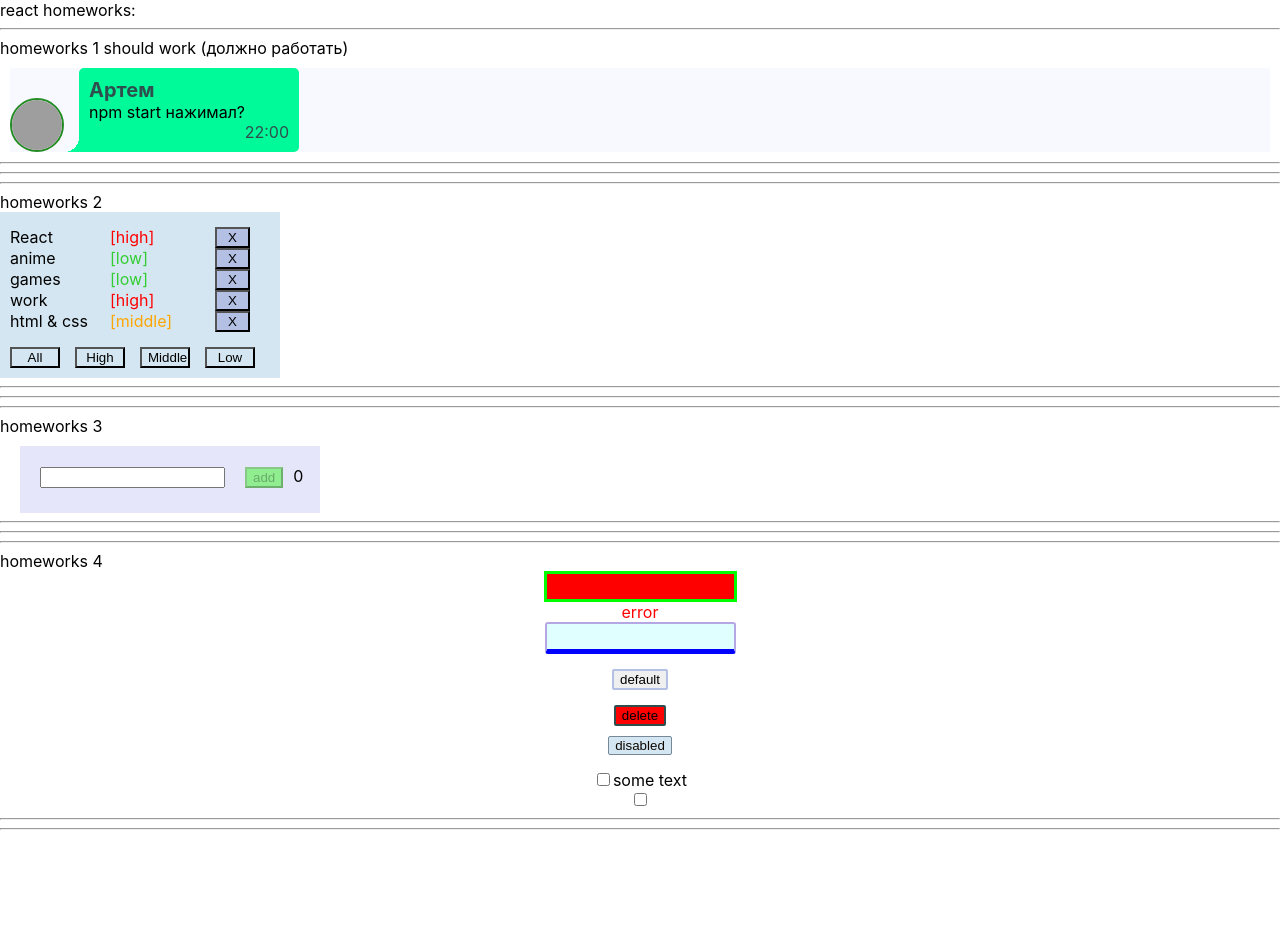
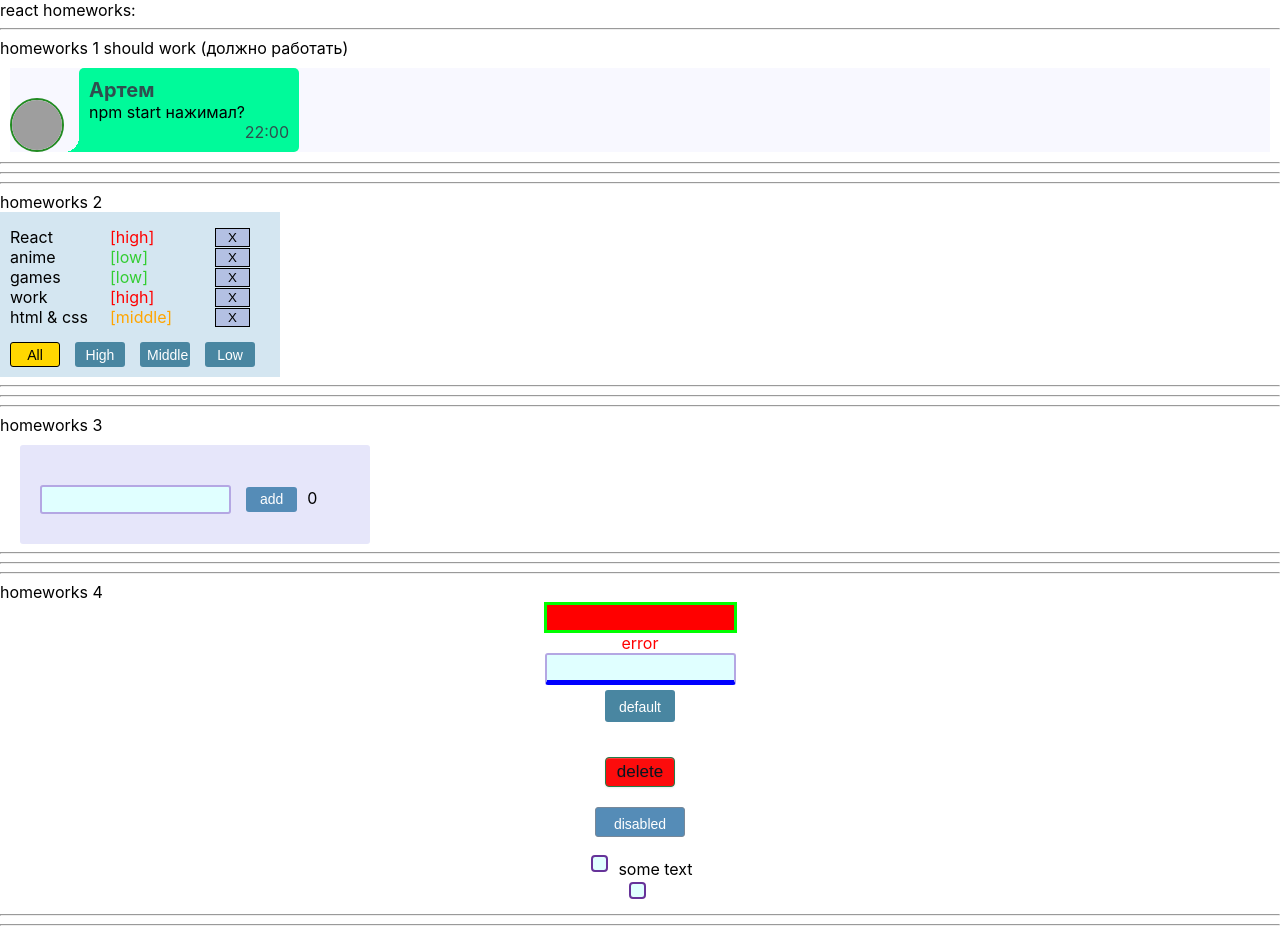
Before and after one commit to Sergey-BY6/IgnatHomeworks, a React (Create React App) app: page / in a window 1280 px wide. Before the commit the page ends 838 px from the top, so only its background shows below. Built offline with nearby package versions, Linux system fonts and the light colour scheme; grey boxes are pictures that could not be loaded.

Commit message:
Monday h4

```diff
--- a/src/p2-homeworks/h2/Affairs.module.css
+++ b/src/p2-homeworks/h2/Affairs.module.css
@@ -11,9 +11,82 @@
     column-gap: 15px;
 }
 
-.colorBottom {
-    background-color: #D4E6F1;
+/*.colorButton {*/
+/*    background-color: #D4E6F1;*/
+/*    border: 1px solid black;*/
+/*    border-radius: 2px;*/
+/*}*/
+
+/*.colorButton {*/
+/*    !*background-color: #D4E6F1;*!*/
+/*    !*border: 1px solid black;*!*/
+/*    border-radius: 4px;*/
+/*    color: #011821f9;*/
+/*    text-align: center;*/
+/*    font-family: Arial, Helvetica, sans-serif;*/
+/*    background-color: rgb( 168, 224, 247, 0.84);*/
+/*    border: 1px solid rgb( 33, 126, 74 );*/
+/*}*/
+
+/*.colorButton:hover {*/
+/*    background-color: rgb( 28, 171, 232, 0.98 );*/
+/*}*/
+
+
+.colorButton {
+    /*display: inline-block;*/
+    box-sizing: border-box;
+    /*padding: 0 13px;*/
+    /*margin: 0 15px 15px 15px;*/
+    outline: none;
+    border: 1px solid transparent;
+    border-radius: 3px;
+    height: 25px;
+    /*line-height: 32px;*/
+    font-size: 14px;
+    font-weight: 500;
+    text-decoration: none;
+    color: #fff;
+    background-color: #4986a1;
+    cursor: pointer;
+    user-select: none;
+    appearance: none;
+    touch-action: manipulation;
 }
+
+.active {
+    background-color: gold;
+    border: 1px solid black;
+    color: black;
+
+}
+
+.colorButton:focus-visible {
+    box-shadow: 0 0 0 3px lightskyblue;
+}
+.colorButton:hover {
+    border-color: transparent;
+    background-color: #327cd1f9 ;
+    color: #fff;
+}
+.colorButton:active {
+    border-color: #6f9cbc !important;
+    background-color: #367089 !important;
+}
+.colorButton:disabled {
+    background-color: #558cb7;
+    color: #fff;
+    pointer-events: none;
+}
+
+
+
+
+
+
+
+
+
 
 .deleteBotton {
     display: grid;
@@ -24,6 +97,8 @@
 
 .deleteBotton2 {
     background-color: #b3c0e3;
+    border: 1px solid black;
+    margin: 1px 0 0 0
 }
 
 .main {
--- a/src/p2-homeworks/h2/Affairs.tsx
+++ b/src/p2-homeworks/h2/Affairs.tsx
@@ -1,12 +1,13 @@
 import React from 'react'
 import Affair from './Affair'
-import {AffairType, FilterType} from './HW2'
+import { AffairType, FilterType} from './HW2'
 import s from './Affairs.module.css'
 
 type AffairsPropsType = { // need to fix any
     data: Array<AffairType>
     setFilter: (priority: FilterType) => void
     deleteAffairCallback: (_id: number) => void
+    filter: FilterType
 }
 
 function Affairs(props: AffairsPropsType) {
@@ -18,6 +19,8 @@ function Affairs(props: AffairsPropsType) {
         />
     ))
     console.log(mappedAffairs)
+
+   // let colorButton = `${s.colorButton} ${s.active}`
 
     const setAll = (value: FilterType) => {
         props.setFilter(value)
@@ -32,14 +35,22 @@ function Affairs(props: AffairsPropsType) {
         props.setFilter(value)
     }
 
+
+const setClassName = (value: FilterType) => {
+        return props.filter === value ? `${s.colorButton} ${s.active}`: (
+            props.filter === value ? `${s.colorButton} ${s.active}` : (
+                props.filter === value ? `${s.colorButton} ${s.active}`: (
+                    props.filter === value ? `${s.colorButton} ${s.active}` : s.colorButton)))
+}
+
     return (
         <div>
             {mappedAffairs}
             <div className={s.bottom}>
-                <button className={s.colorBottom} onClick={() => setAll('all')}>All</button>
-                <button className={s.colorBottom} onClick={() => setHigh('high')}>High</button>
-                <button className={s.colorBottom} onClick={() => setMiddle('middle')}>Middle</button>
-                <button className={s.colorBottom} onClick={() => setLow('low')}>Low</button>
+                <button className={setClassName('all')} onClick={() => setAll('all')}>All</button>
+                <button className={setClassName('high')} onClick={() => setHigh('high')}>High</button>
+                <button className={setClassName('middle')} onClick={() => setMiddle('middle')}>Middle</button>
+                <button className={setClassName ('low')} onClick={() => setLow('low')}>Low</button>
             </div>
 
         </div>
--- a/src/p2-homeworks/h2/HW2.tsx
+++ b/src/p2-homeworks/h2/HW2.tsx
@@ -8,7 +8,7 @@ export type AffairPriorityType = 'high' | 'low' | 'middle'
 export type AffairType = {
     _id: number
     name: string
-    priority: string
+    priority: AffairPriorityType
 }
 
 export type FilterType = 'all' | AffairPriorityType
@@ -23,7 +23,7 @@ const defaultAffairs: Array<AffairType> =  [ // need to fix any
 ]
 
 // pure helper functions
-export const filterAffairs = (affairs: Array<AffairType>, filter: string): Array<AffairType> => {
+export const filterAffairs = (affairs: Array<AffairType>, filter: FilterType): Array<AffairType> => {
     // need to fix any
     let filteredDefaultAffairs = affairs
     // if (filter === 'all') {return affairs
@@ -61,6 +61,7 @@ function HW2() {
                 data={filteredAffairs}
                 setFilter={setFilter}
                 deleteAffairCallback={deleteAffairCallback}
+                filter={filter}
             />
             </div>
 
--- a/src/p2-homeworks/h3/Greeting.module.css
+++ b/src/p2-homeworks/h3/Greeting.module.css
@@ -2,10 +2,27 @@
 
 }
 
+/*.emptyClass {*/
+/*    margin-left: 20px;*/
+/*}*/
+
+
 .emptyClass {
-    margin-left: 20px;
+    margin: 20px 0 5px 20px;
+    border: 2px solid #b4a7e3;
+    border-radius: 3px;
+    background-color: lightcyan;
+    /*margin-bottom: 5px;*/
+    padding: 5px 5px 5px 5px;
+    color: #0f0803;
+    outline:none
 }
 
+.emptyClass:focus{
+    margin-left: 20px;
+    border: 2px solid #5c89fa;
+    box-shadow:  0 0 2px 0 blue;
+}
 
 
 .error {
@@ -19,9 +36,44 @@
     font-size: 14px;
 }
 
+
 .button {
-    margin-left: 20px;
-    background-color: lightgreen;
+    display: inline-block;
+    box-sizing: border-box;
+    padding: 0 13px;
+    /*margin: 0 15px 15px 15px;*/
+    margin-left: 15px;
+    outline: none;
+    border: 1px solid transparent;
+    border-radius: 3px;
+    height: 25px;
+    /*line-height: 32px;*/
+    font-size: 14px;
+    font-weight: 500;
+    text-decoration: none;
+    color: #fff;
+    background-color: #4986a1;
+    cursor: pointer;
+    user-select: none;
+    appearance: none;
+    touch-action: manipulation;
+}
+.button:focus-visible {
+    box-shadow: 0 0 0 3px lightskyblue;
+}
+.button:hover {
+    border-color: transparent;
+    background-color: #327cd1f9 ;
+    color: #fff;
+}
+.button:active {
+    border-color: #6f9cbc !important;
+    background-color: #367089 !important;
+}
+.button:disabled {
+    background-color: #558cb7;
+    color: #fff;
+    pointer-events: none;
 }
 
 
@@ -35,5 +87,6 @@
     margin-left: 20px;
     padding: 20px 0 5px 0;
     background-color: lavender;
-    width: 300px;
+    width: 350px;
+    border-radius: 3px;
 }
--- a/src/p2-homeworks/h4/common/c1-SuperInputText/SuperInputText.tsx
+++ b/src/p2-homeworks/h4/common/c1-SuperInputText/SuperInputText.tsx
@@ -39,7 +39,7 @@ const SuperInputText: React.FC<SuperInputTextPropsType> = (
     }
 
     const finalSpanClassName = `${s.error} ${spanClassName ? spanClassName : ''}`
-    const finalInputClassName = error ? `${s.errorInput} ${className}` : `${s.superInput} ${className}`  // need to fix with (?:) and s.superInput
+    const finalInputClassName = `${s.input} ${error ? s.errorInput : s.superInput} ${className}`   // need to fix with (?:) and s.superInput
 
     return (
         <>
--- a/src/p2-homeworks/h4/common/c2-SuperButton/SuperButton.module.css
+++ b/src/p2-homeworks/h4/common/c2-SuperButton/SuperButton.module.css
@@ -1,35 +1,204 @@
-.default {
-    margin: 10px 0 15px 0;
-    border: 2px solid #b3c0e3;
-    border-radius: 2px;
-}
-
-.default:hover {
-    background-color: limegreen;
-    color: white;
-    border: 2px solid dimgrey;
-    border-radius: 2px;
+@keyframes blink {
+    0% {
+        left: -130%
+    }
+    100% {
+        left: 130%
+    }
 }
 
 
-.red {
-    background: red;
-    border: 2px solid darkslategrey;
-    border-radius: 2px;
 
-}
+/*.default {*/
+/*    margin: 10px 0 15px 0;*/
+/*    border: 2px solid #b3c0e3;*/
+/*    border-radius: 2px;*/
+/*}*/
+
+/*.default:hover {*/
+/*    background-color: limegreen;*/
+/*    color: white;*/
+/*    border: 2px solid dimgrey;*/
+/*    border-radius: 2px;*/
+/*}*/
 
 
-.red:hover {
-    background-color: red; /* Green */
-    color: white;
-    border: 2px solid darkslategrey;
-    border-radius: 2px;
-}
+/*.red {*/
+/*    background: red;*/
+/*    border: 2px solid darkslategrey;*/
+/*    border-radius: 2px;*/
+
+/*}*/
+
+
+/*.red:hover {*/
+/*    background-color: red; !* Green *!*/
+/*    color: white;*/
+/*    border: 2px solid dimgrey;*/
+/*    border-radius: 2px;*/
+/*}*/
 
 .default:disabled {
     background-color: #D4E6F1;
+    width: 90px;
+    height: 30px;
     color: #0f0803;
     border: 1px solid lightslategray;
 
 }
+.default:disabled:hover {
+    background-color: #D4E6F1;
+    color: #0f0803;
+    border: 1px solid lightslategray;
+}
+
+
+
+
+
+
+
+/*.default{*/
+/*    border-radius: 4px;*/
+/*    -webkit-box-shadow: inset 0 1px 0 rgba(255, 255, 255, 0.2), 0 1px 2px rgba(0, 0, 0, 0.08);*/
+/*    -moz-box-shadow: inset 0 1px 0 rgba(255, 255, 255, 0.2), 0 1px 2px rgba(0, 0, 0, 0.08);*/
+/*    box-shadow: inset 0 1px 0 rgba(255, 255, 255, 0.2), 0 1px 2px rgba(0, 0, 0, 0.08);*/
+/*    color: #011821f9;*/
+/*    display:block;*/
+/*    width:70px;*/
+/*    height: 30px;*/
+/*    text-align: center;*/
+/*    font-family: Arial, Helvetica, sans-serif;*/
+/*    font-size: 17px;*/
+/*    !*padding: 8px 16px;*!*/
+/*    margin: 20px auto;*/
+/*    text-decoration: none;*/
+/*    text-shadow: 0 1px 1px rgba(0, 0, 0, 0.075);*/
+/*    -webkit-transition: background-color 0.1s linear;*/
+/*    -moz-transition: background-color 0.1s linear;*/
+/*    -o-transition: background-color 0.1s linear;*/
+/*    transition: background-color 0.1s linear;*/
+
+/*}*/
+/*.default {*/
+/*    background-color: rgb( 168, 224, 247, 0.84);*/
+/*    border: 1px solid rgb( 33, 126, 74 );*/
+/*}*/
+
+/*.default:hover {*/
+/*    background-color: rgb( 15, 245, 80 );*/
+/*}*/
+
+
+
+
+/*.default {*/
+/*    display: inline-block;*/
+/*    box-sizing: border-box;*/
+/*    padding: 0 13px;*/
+/*    margin: 0 15px 15px 0;*/
+/*    outline: none;*/
+/*    border: 1px solid #a4afba;*/
+/*    border-radius: 3px;*/
+/*    height: 32px;*/
+/*    line-height: 32px;*/
+/*    font-size: 14px;*/
+/*    font-weight: 500;*/
+/*    text-decoration: none;*/
+/*    color: #838a92;*/
+/*    background-color: #fff;*/
+/*    cursor: pointer;*/
+/*    user-select: none;*/
+/*    appearance: none;*/
+/*    touch-action: manipulation;*/
+/*}*/
+/*.default:focus-visible {*/
+/*    box-shadow: 0 0 0 3px lightskyblue;*/
+/*}*/
+/*.default:hover {*/
+/*    border-color: #65a3be;*/
+/*    color: #4e879c;*/
+/*}*/
+/*.default:active {*/
+/*    border-color: #78a2b7 !important;*/
+/*    color: #3a728b !important;*/
+/*}*/
+/*.default:disabled {*/
+/*    background-color: #eee;*/
+/*    color: #444;*/
+/*    pointer-events: none;*/
+/*}*/
+
+.default {
+    display: inline-block;
+    box-sizing: border-box;
+    padding: 0 13px;
+    margin: 0 15px 15px 15px;
+    outline: none;
+    border: 1px solid transparent;
+    border-radius: 3px;
+    height: 32px;
+    line-height: 32px;
+    font-size: 14px;
+    font-weight: 500;
+    text-decoration: none;
+    color: #fff;
+    background-color: #4986a1;
+    cursor: pointer;
+    user-select: none;
+    appearance: none;
+    touch-action: manipulation;
+}
+.default:focus-visible {
+    box-shadow: 0 0 0 3px lightskyblue;
+}
+.default:hover {
+    border-color: transparent;
+    background-color: #327cd1f9 ;
+    color: #fff;
+}
+.default:active {
+    border-color: #6f9cbc !important;
+    background-color: #367089 !important;
+}
+.default:disabled {
+    background-color: #558cb7;
+    color: #fff;
+    pointer-events: none;
+}
+
+
+
+
+
+.red{
+    border-radius: 4px;
+    -webkit-box-shadow: inset 0 1px 0 rgba(255, 255, 255, 0.2), 0 1px 2px rgba(0, 0, 0, 0.08);
+    -moz-box-shadow: inset 0 1px 0 rgba(255, 255, 255, 0.2), 0 1px 2px rgba(0, 0, 0, 0.08);
+    box-shadow: inset 0 1px 0 rgba(255, 255, 255, 0.2), 0 1px 2px rgba(0, 0, 0, 0.08);
+    color: #011821f9;
+    display:block;
+    width:70px;
+    height: 30px;
+    text-align: center;
+    font-family: Arial, Helvetica, sans-serif;
+    font-size: 17px;
+    /*padding: 8px 16px;*/
+    margin: 20px auto;
+    text-decoration: none;
+    text-shadow: 0 1px 1px rgba(0, 0, 0, 0.075);
+    -webkit-transition: background-color 0.1s linear;
+    -moz-transition: background-color 0.1s linear;
+    -o-transition: background-color 0.1s linear;
+    transition: background-color 0.1s linear;
+
+}
+.red {
+    background-color: rgb( 252, 8, 8, 0.98);
+    border: 1px solid rgb( 33, 126, 74 );
+}
+
+.red:hover {
+    background-color: rgb(  252, 8, 8, 0.98 );
+    color: white;
+}
--- a/src/p2-homeworks/h4/common/c2-SuperButton/SuperButton.tsx
+++ b/src/p2-homeworks/h4/common/c2-SuperButton/SuperButton.tsx
@@ -14,7 +14,7 @@ const SuperButton: React.FC<SuperButtonPropsType> = (
         ...restProps// все остальные пропсы попадут в объект restProps, там же будет children
     }
 ) => {
-    const finalClassName = `${red ? s.red : s.default} ${className}`
+    const finalClassName = `${s.button} ${red ? s.red : s.default} ${className}`
 
     return (
         <button
--- a/src/p2-homeworks/h4/common/c3-SuperCheckbox/SuperCheckbox.module.css
+++ b/src/p2-homeworks/h4/common/c3-SuperCheckbox/SuperCheckbox.module.css
@@ -1,6 +1,32 @@
+.label {
+    display: flex;
+    align-items: center;
+    cursor: pointer;
+}
+
+
 .checkbox {
+appearance: none;
+    width: 17px;
+    height: 17px;
+    margin-right: 10px;
+    background-color: lightcyan;
+    border-radius: 4px;
+    border: 2px solid rebeccapurple;
+}
 
+
+.checkbox:checked {
+    appearance: none;
+    background-image: url("checked.png");
+    background-size: 100% 100%;
+    /*background: white;*/
 }
+
+.checkbox:focus {
+    outline: #99ff99 solid 1px;
+}
+
 
 .spanClassName {
 
```
Also changed, not shown: src/p2-homeworks/h4/common/c3-SuperCheckbox/checked.png (added).
